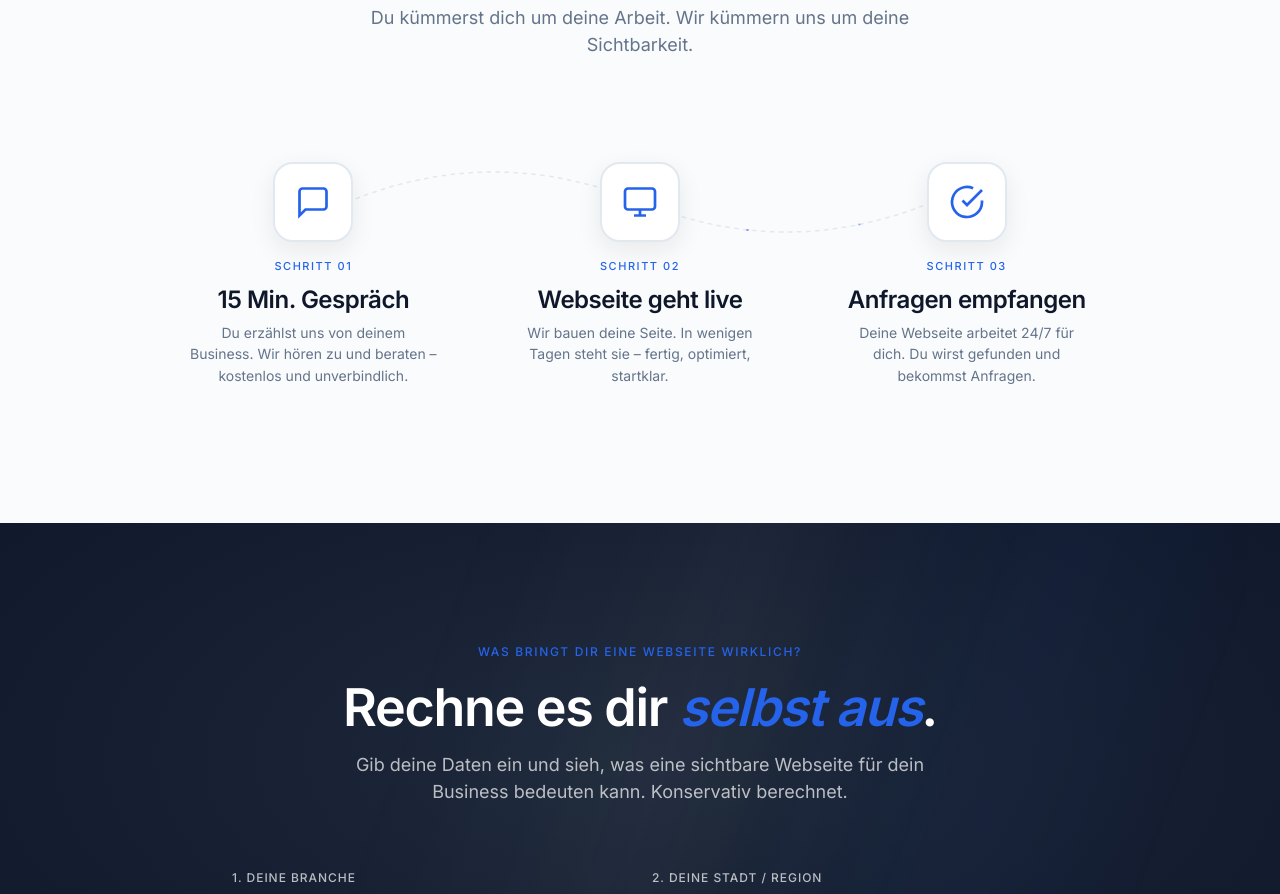
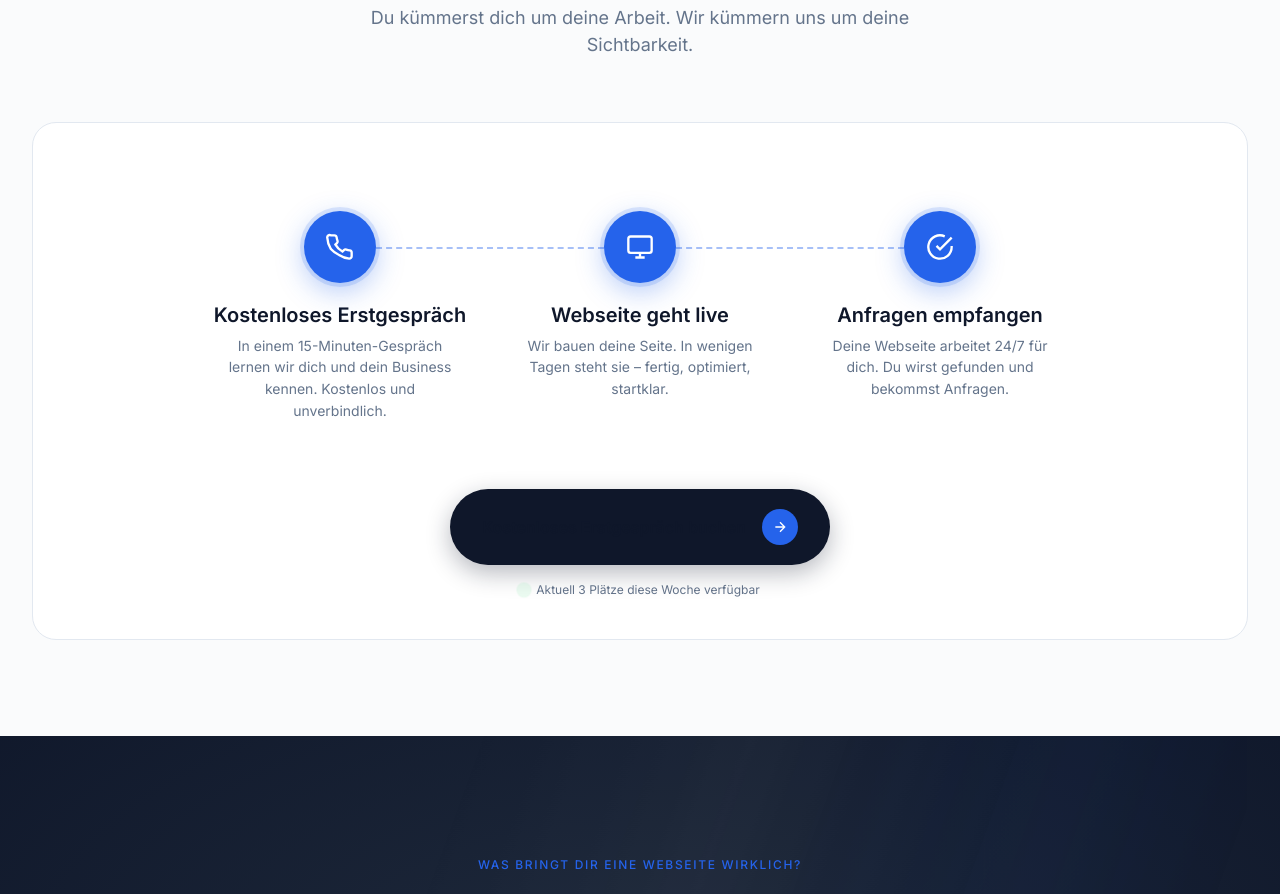
Before and after one commit to FelixZoepp/webseitenverlag-deutschland, a Next.js app: page / in a window 1280 px wide. Shown: the part 3220-4114 px from the top of the page. Built offline with nearby package versions, Linux system fonts and the light colour scheme.

Commit message:
feat: rebuild workflow as Faris-style steps with urgency CTA

```diff
--- a/components/landing/WvdClient.tsx
+++ b/components/landing/WvdClient.tsx
@@ -353,34 +353,48 @@ export default function WvdClient() {
             <h2 className="display">Drei Schritte. <span className="accent">Null Stress.</span></h2>
             <p>Du kümmerst dich um deine Arbeit. Wir kümmern uns um deine Sichtbarkeit.</p>
           </div>
-          <div className="workflow-canvas">
-            <svg className="beam-svg" viewBox="0 0 800 80" preserveAspectRatio="none">
-              <defs>
-                <linearGradient id="beam-gradient" x1="0%" y1="0%" x2="100%" y2="0%">
-                  <stop offset="0%" stopColor="#2563eb" stopOpacity="0" />
-                  <stop offset="50%" stopColor="#2563eb" stopOpacity="1" />
-                  <stop offset="100%" stopColor="#2563eb" stopOpacity="0" />
-                </linearGradient>
-              </defs>
-              <path className="beam-path" d="M 140 40 Q 270 -20 400 40" />
-              <path className="beam-pulse" d="M 140 40 Q 270 -20 400 40" />
-              <path className="beam-path" d="M 400 40 Q 530 100 660 40" />
-              <path className="beam-pulse delayed" d="M 400 40 Q 530 100 660 40" />
-            </svg>
-            {[
-              { icon: <path d="M21 15a2 2 0 0 1-2 2H7l-4 4V5a2 2 0 0 1 2-2h14a2 2 0 0 1 2 2z" />, step: "01", title: "15 Min. Gespräch", desc: "Du erzählst uns von deinem Business. Wir hören zu und beraten – kostenlos und unverbindlich." },
-              { icon: <><rect x="2" y="3" width="20" height="14" rx="2" /><path d="M8 21h8M12 17v4" /></>, step: "02", title: "Webseite geht live", desc: "Wir bauen deine Seite. In wenigen Tagen steht sie – fertig, optimiert, startklar." },
-              { icon: <><path d="M22 11.08V12a10 10 0 1 1-5.93-9.14" /><path d="M22 4L12 14.01l-3-3" /></>, step: "03", title: "Anfragen empfangen", desc: "Deine Webseite arbeitet 24/7 für dich. Du wirst gefunden und bekommst Anfragen." },
-            ].map((s, i) => (
-              <div key={i} className="workflow-step">
-                <div className="step-icon">
-                  <svg viewBox="0 0 24 24" fill="none" stroke="currentColor" strokeWidth="1.8">{s.icon}</svg>
+
+          <div style={{ background: "var(--cream)", borderRadius: 24, border: "1px solid var(--border)", padding: "48px 40px 40px" }}>
+            <div className="workflow-v2">
+              {[
+                {
+                  icon: <path d="M22 16.92v3a2 2 0 0 1-2.18 2 19.79 19.79 0 0 1-8.63-3.07A19.5 19.5 0 0 1 4.19 13.8 19.79 19.79 0 0 1 1.12 4.18 2 2 0 0 1 4.11 2h3a2 2 0 0 1 2 1.72c.127.96.361 1.903.7 2.81a2 2 0 0 1-.45 2.11L8.09 9.91a16 16 0 0 0 6 6l1.27-1.27a2 2 0 0 1 2.11-.45c.907.339 1.85.573 2.81.7A2 2 0 0 1 22 16.92z" />,
+                  title: "Kostenloses Erstgespräch",
+                  desc: "In einem 15-Minuten-Gespräch lernen wir dich und dein Business kennen. Kostenlos und unverbindlich.",
+                },
+                {
+                  icon: <><rect x="2" y="3" width="20" height="14" rx="2" /><path d="M8 21h8M12 17v4" /></>,
+                  title: "Webseite geht live",
+                  desc: "Wir bauen deine Seite. In wenigen Tagen steht sie – fertig, optimiert, startklar.",
+                },
+                {
+                  icon: <><path d="M22 11.08V12a10 10 0 1 1-5.93-9.14" /><path d="M22 4L12 14.01l-3-3" /></>,
+                  title: "Anfragen empfangen",
+                  desc: "Deine Webseite arbeitet 24/7 für dich. Du wirst gefunden und bekommst Anfragen.",
+                },
+              ].map((s, i) => (
+                <div key={i} className="workflow-v2-step">
+                  <div className="workflow-circle">
+                    <svg viewBox="0 0 24 24">{s.icon}</svg>
+                  </div>
+                  {i < 2 && <div className="workflow-line" />}
+                  <h3>{s.title}</h3>
+                  <p>{s.desc}</p>
                 </div>
-                <div className="step-num">SCHRITT {s.step}</div>
-                <h3>{s.title}</h3>
-                <p>{s.desc}</p>
+              ))}
+            </div>
+
+            <div style={{ textAlign: "center" }}>
+              <a href="/entwurf" className="urgency-cta">
+                <span>Kostenloses Erstgespräch buchen</span>
+                <span className="arrow-circle">
+                  <svg viewBox="0 0 24 24" strokeWidth="2"><path d="M5 12h14M12 5l7 7-7 7" /></svg>
+                </span>
+              </a>
+              <div className="urgency-dot" style={{ justifyContent: "center" }}>
+                Aktuell 3 Plätze diese Woche verfügbar
               </div>
-            ))}
+            </div>
           </div>
         </div>
       </section>
```
